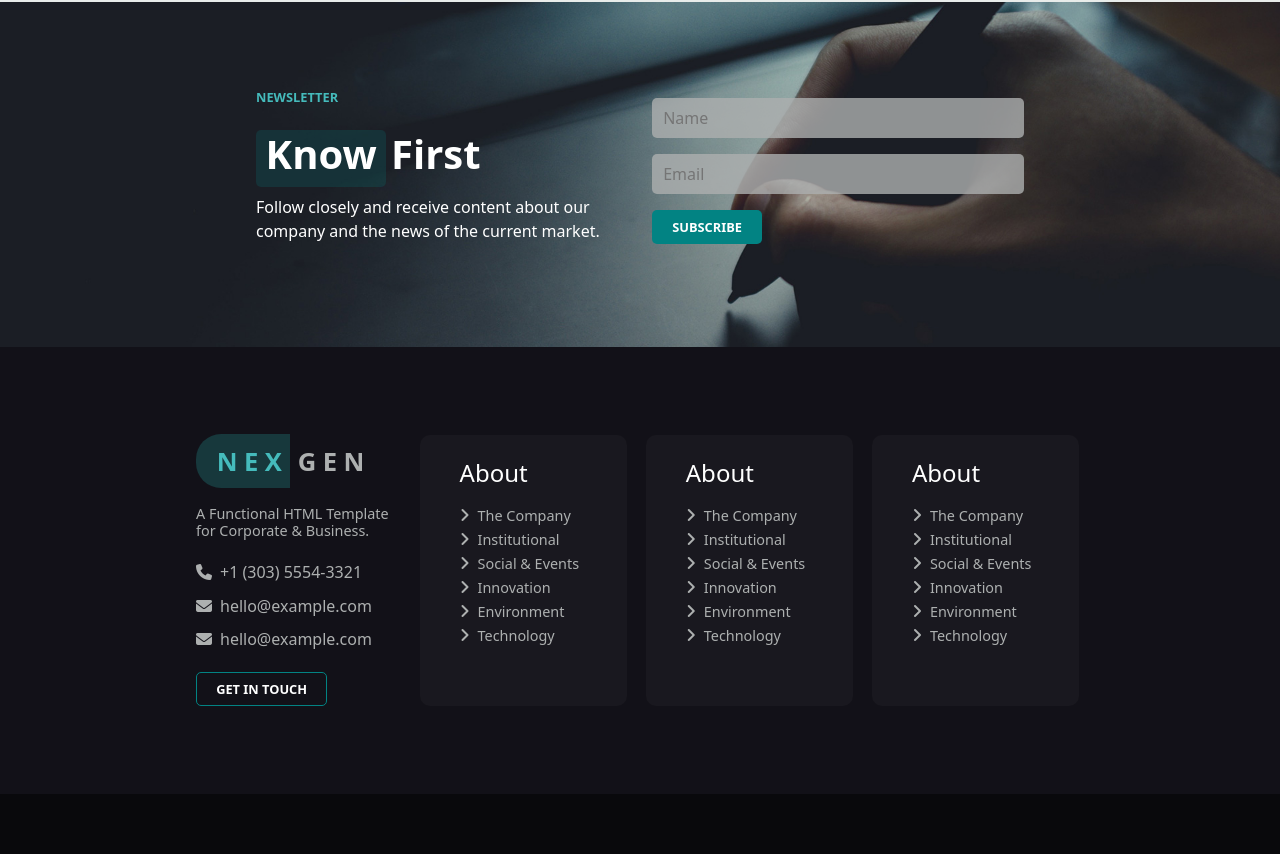
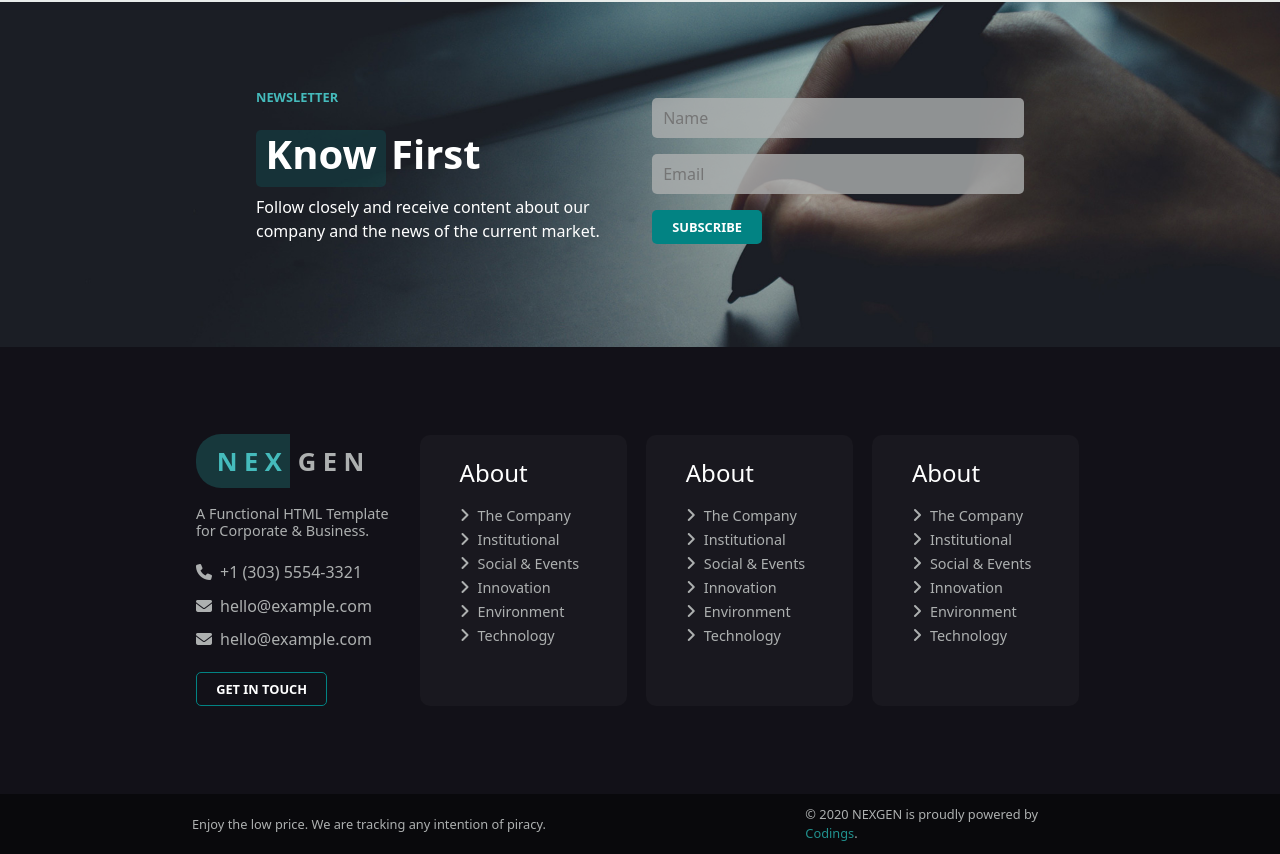
Before and after one commit to andrearicciotti/insurance-consulting, a Vue app: page / in a window 1280 px wide. Shown: the part 4044-4898 px from the top of the page. Built offline with nearby package versions, Linux system fonts and the light colour scheme.

Commit message:
first able version

```diff
--- a/src/components/FooterApp.vue
+++ b/src/components/FooterApp.vue
@@ -9,7 +9,8 @@ export default {
 </script>
 
 <template>
-    <footer>
+    <footer id="footer">
+
         <div class="footer-top">
             <div class="ms_container">
 
@@ -71,7 +72,22 @@ export default {
 
         <div class="footer-bottom">
 
+            <div class="ms_container h-100">
+
+                <div class="row justify-content-between align-items-center h-100">
+                    <div class="col-6">
+                        <p class="m-0">Enjoy the low price. We are tracking any intention of piracy.</p>
+                    </div>
+
+                    <div class="col-4">
+                        <p class="m-0">© 2020 NEXGEN is proudly powered by <a href="#footer">Codings</a>.</p>
+                    </div>
+                </div>
+
+            </div>
+
         </div>
+
     </footer>
 </template>
 
@@ -121,6 +137,7 @@ footer {
                 }
 
             }
+
             .ms_footer-links {
                 background-color: rgba($color: $courduroy-color, $alpha: 0.1);
                 padding: 1.5rem .5rem;
@@ -154,6 +171,12 @@ footer {
     .footer-bottom {
         height: 60px;
         background-color: #09090c;
+        font-size: .8rem;
+
+        a {
+            text-decoration: none;
+            color: $elm-color;
+        }
     }
 }
 </style>
--- a/src/components/HeaderApp.vue
+++ b/src/components/HeaderApp.vue
@@ -1,11 +1,27 @@
 <script>
+import { store } from '../store';
+
 export default {
     data() {
         return {
+            store,
+            bg: false,
+        }
+    },
 
-        }
-    }
+    created() {
+        window.addEventListener('scroll', function (event) {
+            if (window.scrollY > 600) {
+                this.bg = true;
+                console.log('ok', this.bg);
+            } else if (window.scrollY < 600) {
+                this.bg = false;
+                console.log('ok', this.bg);
+            }
+        });
+    },
 }
+
 </script>
 
 <template>
@@ -57,7 +73,7 @@ export default {
 
         </div>
 
-        <div class="header-bottom  fw-semibold">
+        <div class="header-bottom fw-semibold" :class="bg === true ? 'bg-transparent' : ''">
 
             <div class="ms_container">
 
@@ -91,6 +107,7 @@ export default {
 <style lang="scss" scoped>
 @use '../style/partials/mixins' as *;
 @use '../style/partials/variables' as *;
+
 
 header {
     height: $header-heigth;
@@ -126,7 +143,6 @@ header {
         width: 100%;
         background-color: $black-haze-color;
         font-size: .9rem;
-
         .ms_container {
             width: 70%;
             height: 100%;
--- a/src/store.js
+++ b/src/store.js
@@ -46,4 +46,5 @@ export const store = reactive({
         // },
     ],
     activeArticle: null,
+    backgroundTransp: false,
 });
--- a/src/style/general.scss
+++ b/src/style/general.scss
@@ -59,7 +59,7 @@ body {
 }
 
 .bg-transparent {
-    background-color: transparent;
+    background-color: transparent !important;
 }
 
 .ms_logo {
```
